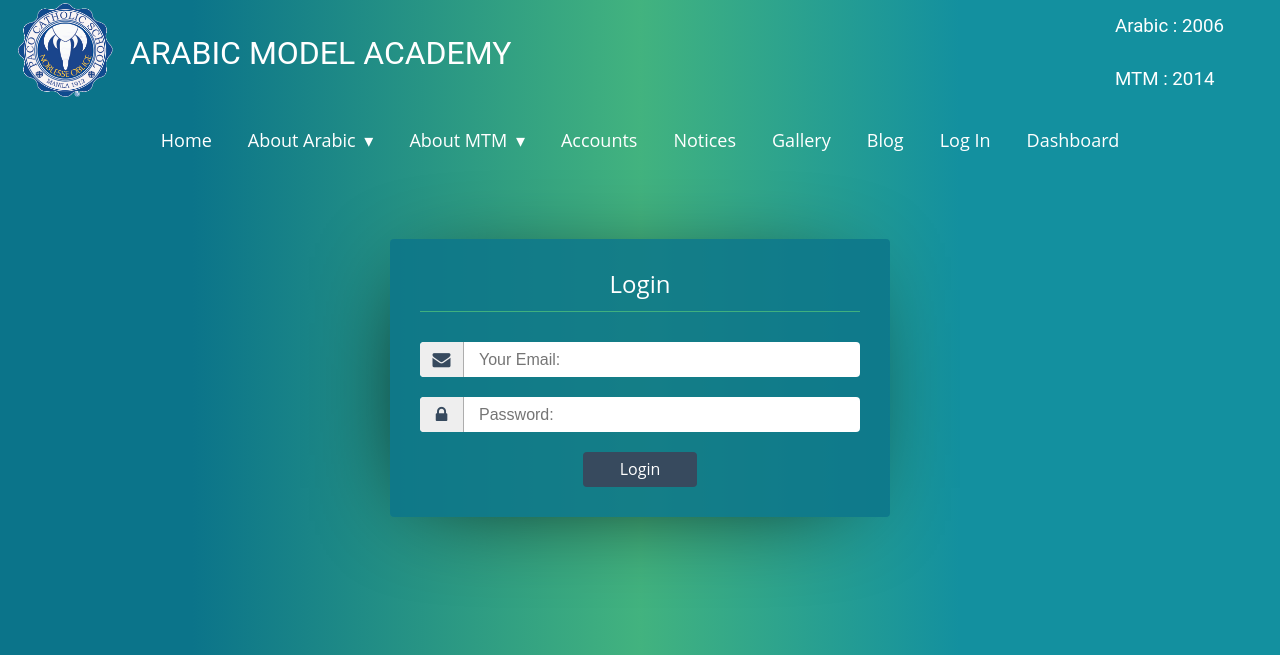
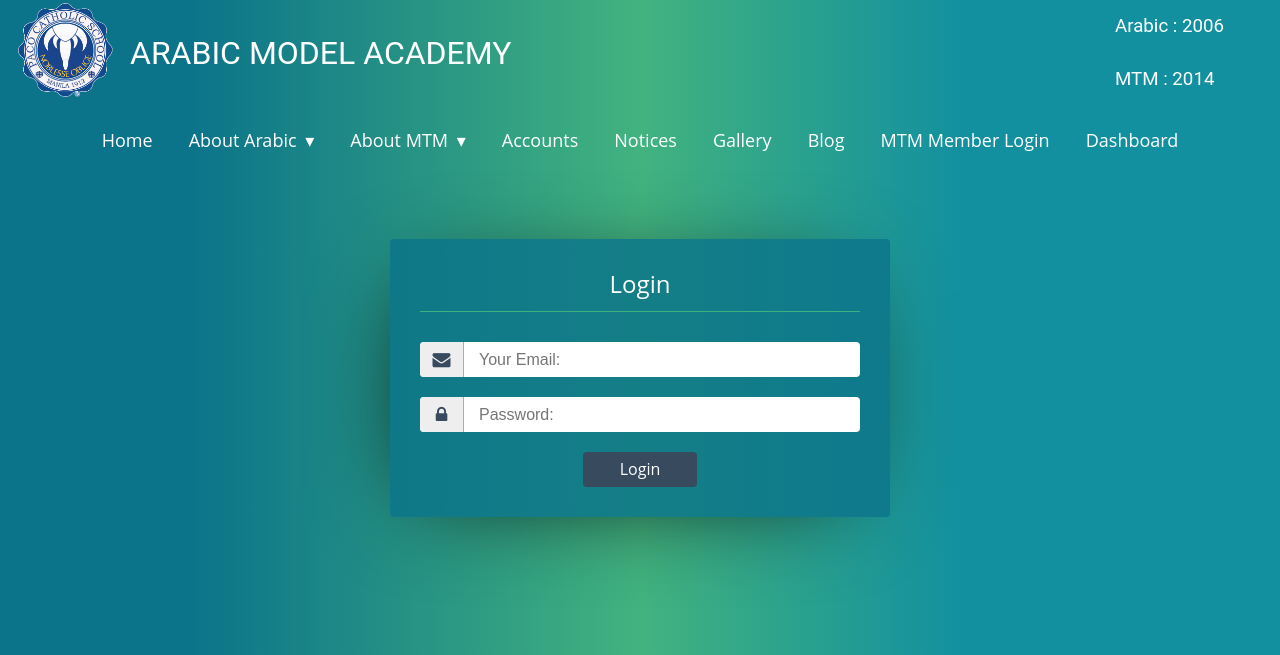
Before and after one commit to sdshoriot/Organization-Management-System, a Django app: page /login/ in a window 1280 px wide. Shown: the top 655 px of the page. Run offline with Django 3.2, Linux system fonts and the light colour scheme; some libraries are stand-ins or nearby versions.

Commit message:
MTM Member Login code added

```diff
--- a/oms/templates/theme/base.html
+++ b/oms/templates/theme/base.html
@@ -83,7 +83,7 @@
           <li><a href="/notice/notice-list">Notices</a></li>
           <li><a href="/gallery">Gallery</a></li>
           <li><a href="#">Blog</a></li>
-          <li><a href="/login">Log In</a></li>
+          <li><a href="/login">MTM Member Login</a></li>
           <li><a href="/dashboard">Dashboard</a></li>
         </ul>
       </nav>
--- a/oms/templates/theme/home/home.html
+++ b/oms/templates/theme/home/home.html
@@ -20,7 +20,7 @@
       <div class="bannerBody">
         <h1 class="wow fadeInUp">MTM</h1>
         <h3 class="wow fadeInUp">MTM : মুয়াসসাসাতুত তানমিয়াতুল মালিয়্যাহ</h3>
-        <p class="wow fadeInUp">{{ home.mtm_history }}MTM এর ইতিহাস হবে এখানে</p>
+        <p class="wow fadeInUp">{{ home.mtm_history }}Domain name (arabic-mtm.com)</p>
         <a href="/member" class="wow fadeInUp">MTM Members<i class="fa fa-angle-right" aria-hidden="true"></i></a>
       </div>
     </div>
```
